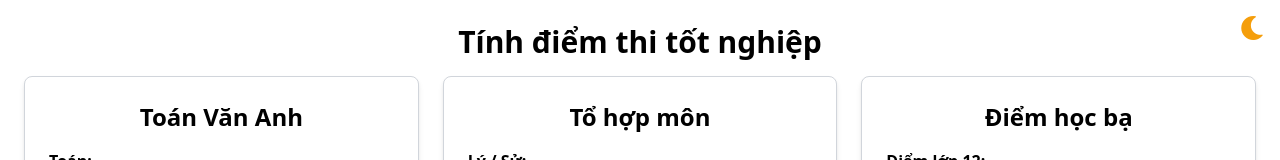
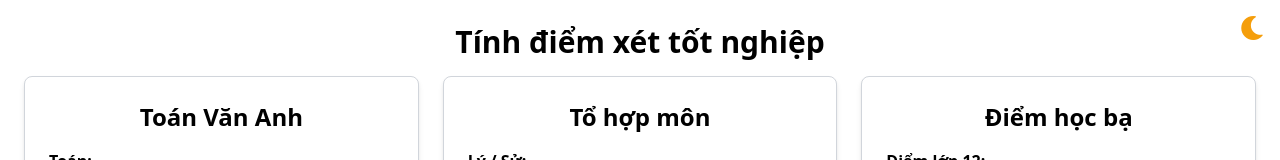
Before and after one commit to Huy-y/tinhdiem, a plain HTML site: page index.html in a window 1280 px wide. Shown: the top 160 px of the page. Drawn offline with nearby package versions, Linux system fonts and the light colour scheme.

Commit message:
Add files via upload

```diff
--- a/index.html
+++ b/index.html
@@ -11,7 +11,7 @@
 </head>
 
 <body class="light">
-    <h1 class="text-2xl md:text-2xl lg:text-3xl font-semibold text-center mt-6 mb-4">Tính điểm thi tốt nghiệp</h1>
+    <h1 class="text-2xl md:text-2xl lg:text-3xl font-semibold text-center mt-6 mb-4">Tính điểm xét tốt nghiệp</h1>
     <div class="grid md:grid-cols-3 justify-between gap-6 px-4 md:px-6">
         <div class="bg-white border border-gray-300 rounded-lg p-6 shadow-md">
             <h2 class="text-2xl text-center font-semibold mb-4">Toán Văn Anh</h2>
```
